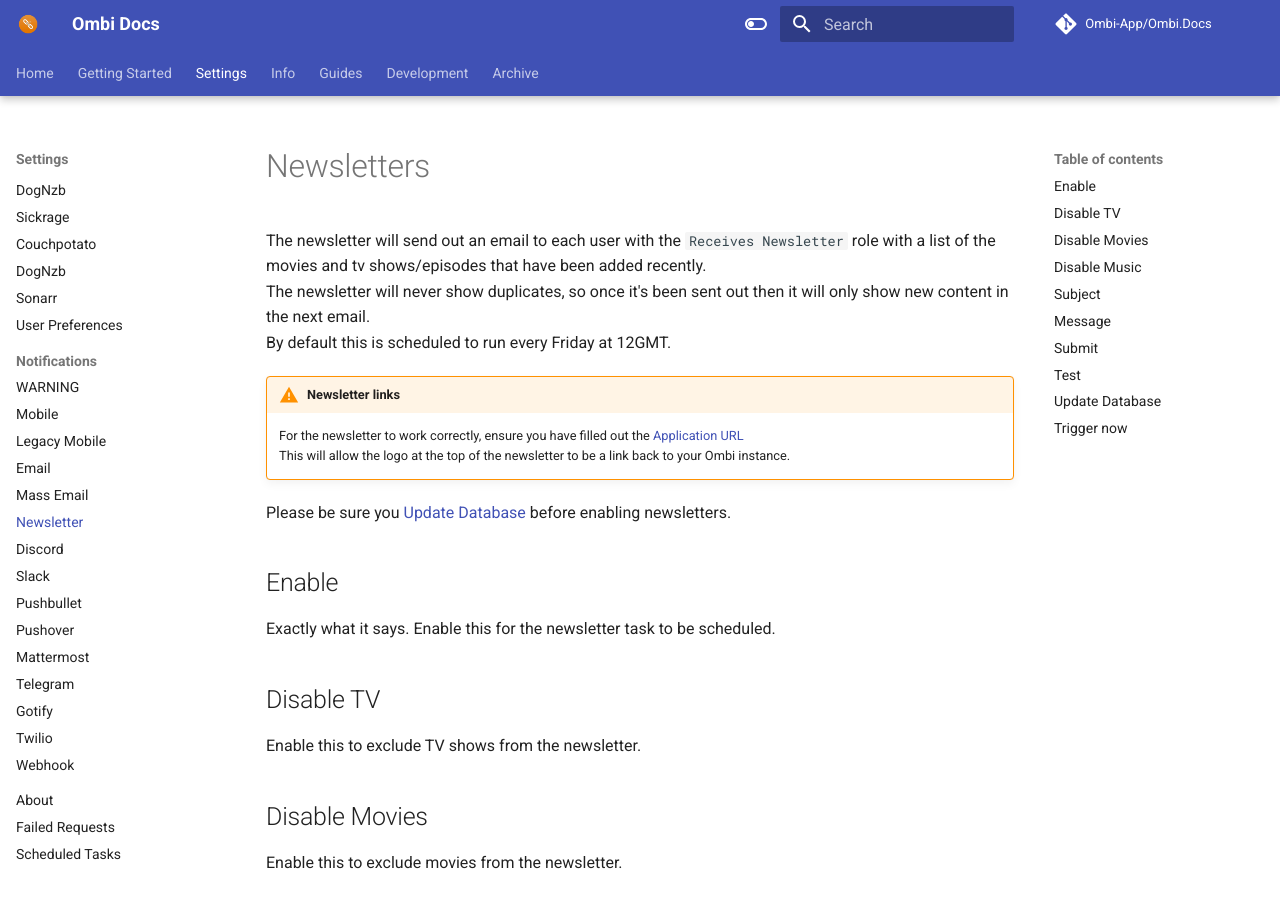
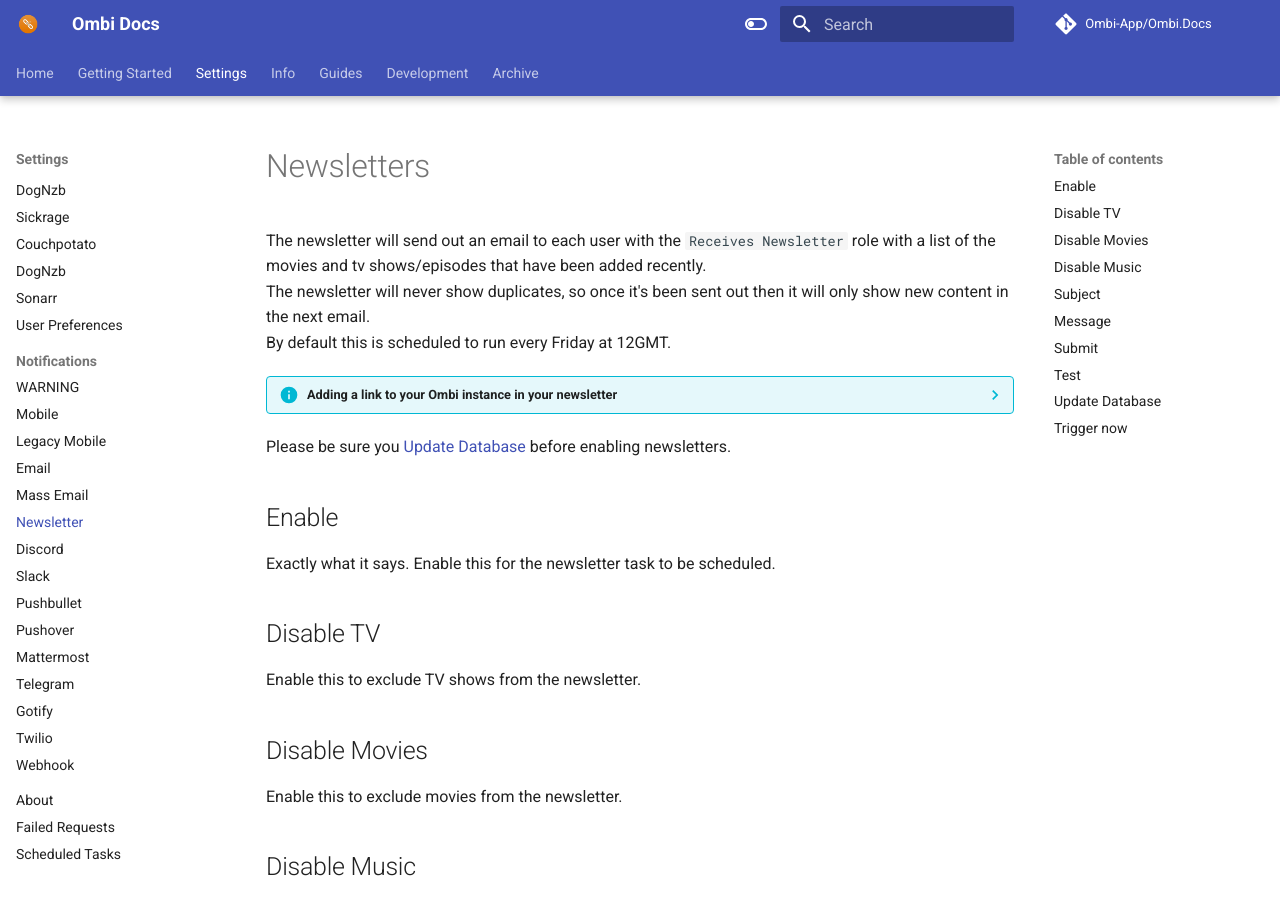
Before and after one commit to Ombi-app/Ombi.Docs, an MkDocs documentation site: the page built from docs/settings/notifications/newsletter.md, in a window 1280 px wide and 900 px high. Built offline with MkDocs 1.6.1 and Material for MkDocs 9.7.7, drawn with Linux system fonts in a browser that asks for light colours; comment, search, counter and statistics services are not loaded.

Commit message:
Not an error

```diff
--- a/docs/settings/notifications/newsletter.md
+++ b/docs/settings/notifications/newsletter.md
@@ -4,7 +4,7 @@
 The newsletter will never show duplicates, so once it's been sent out then it will only show new content in the next email.
 By default this is scheduled to run every Friday at 12GMT.
 
-!!! warning "Newsletter links"
+??? info "Adding a link to your Ombi instance in your newsletter"
 
     For the newsletter to work correctly, ensure you have filled out the [Application URL](../../customization/#application-url)
     This will allow the logo at the top of the newsletter to be a link back to your Ombi instance.
```
